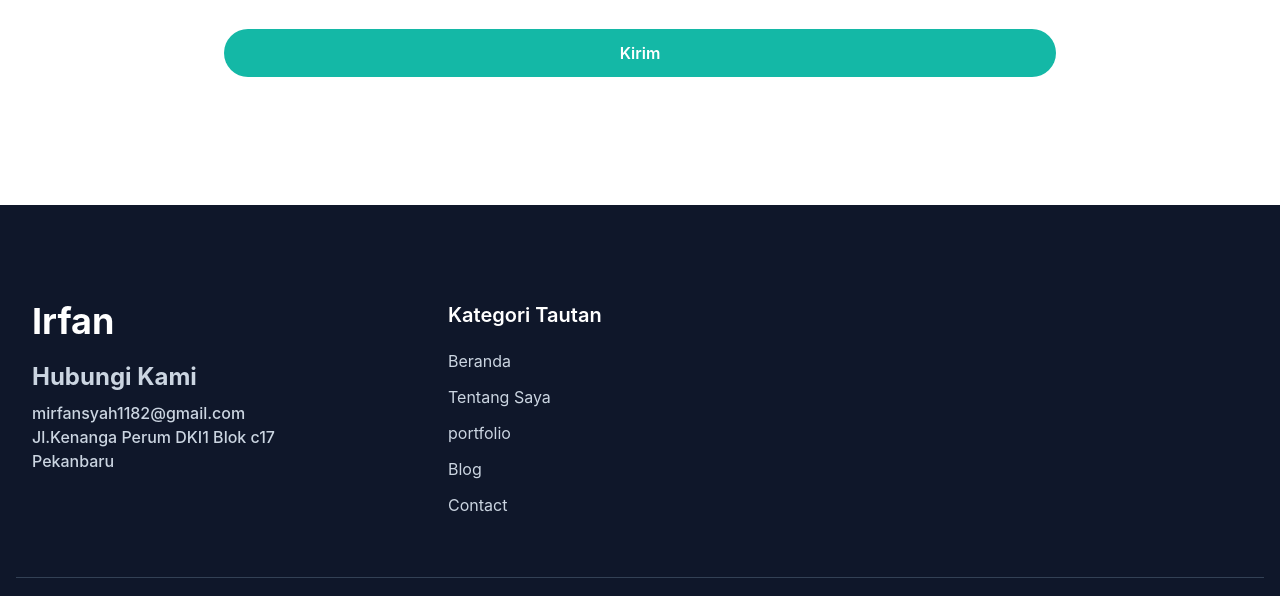
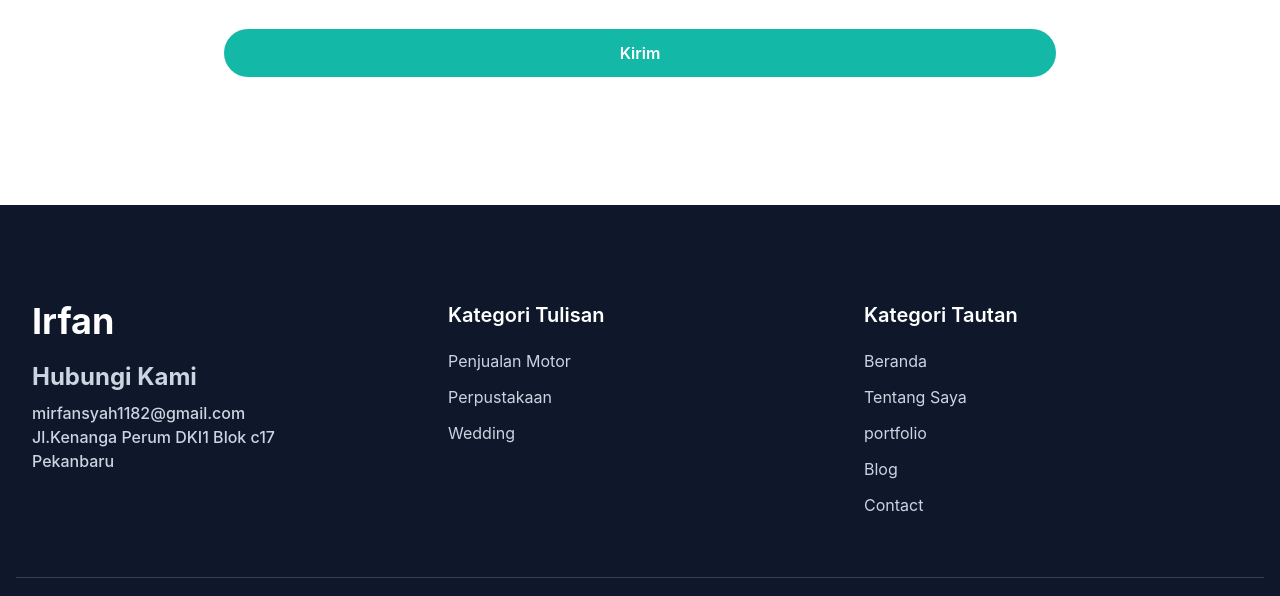
Before and after one commit to Irfan123fw/Irfansyah, a website: page index.html in a window 1280 px wide. Shown: the part 2909-3505 px from the top of the page. Drawn offline with Linux system fonts and the light colour scheme.

Commit message:
Update index.html

```diff
--- a/index.html
+++ b/index.html
@@ -293,20 +293,20 @@ flex items-center z-10">
             <p>Jl.Kenanga Perum DKI1 Blok c17</p>
             <p>Pekanbaru</p>
         </div>
-<!--     <div class="w-full px-4 mb-12 md:w-1/3">
+     <div class="w-full px-4 mb-12 md:w-1/3">
         <h3 class="font-semibold text-xl text-white mb-5">Kategori Tulisan</h3>
         <ul class="text-slate-300">
             <li>
-                <a href="#" class="inline-block text-base hover:text-primary mb-3">Programming</a>
+                <a href="#portfolio" class="inline-block text-base hover:text-primary mb-3">Penjualan Motor</a>
             </li>
             <li>
-                <a href="#" class="inline-block text-base hover:text-primary mb-3">Kopi</a>
+                <a href="#portfolio" class="inline-block text-base hover:text-primary mb-3">Perpustakaan</a>
             </li>
             <li>
-                <a href="#" class="inline-block text-base hover:text-primary mb-3">Keyboard</a>
+                <a href="#portfolio" class="inline-block text-base hover:text-primary mb-3">Wedding</a>
             </li>
         </ul>
-    </div> -->
+    </div>
     <div class="w-full px-4 mb-12 md:w-1/3">
         <h3 class="font-semibold text-xl text-white mb-5">Kategori Tautan</h3>
         <ul class="text-slate-300">
```
